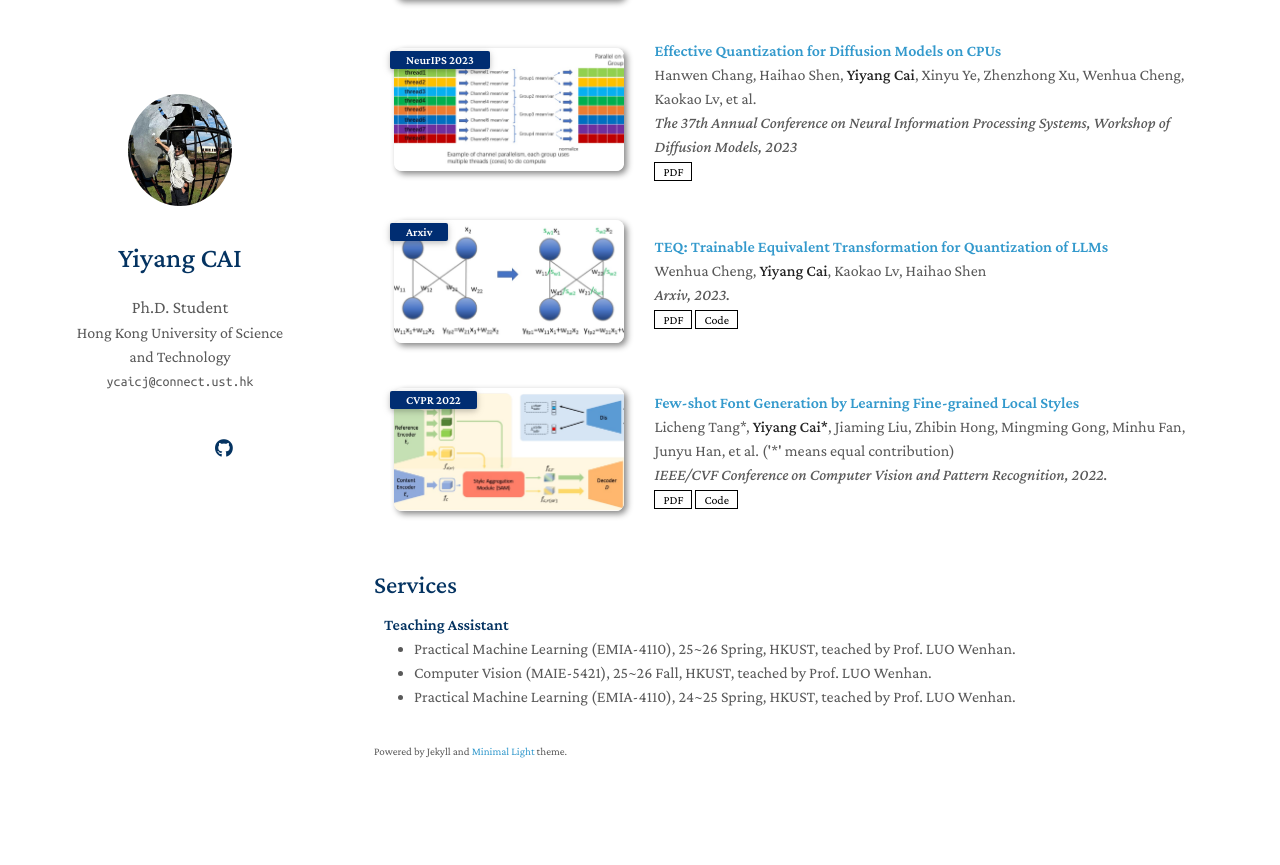
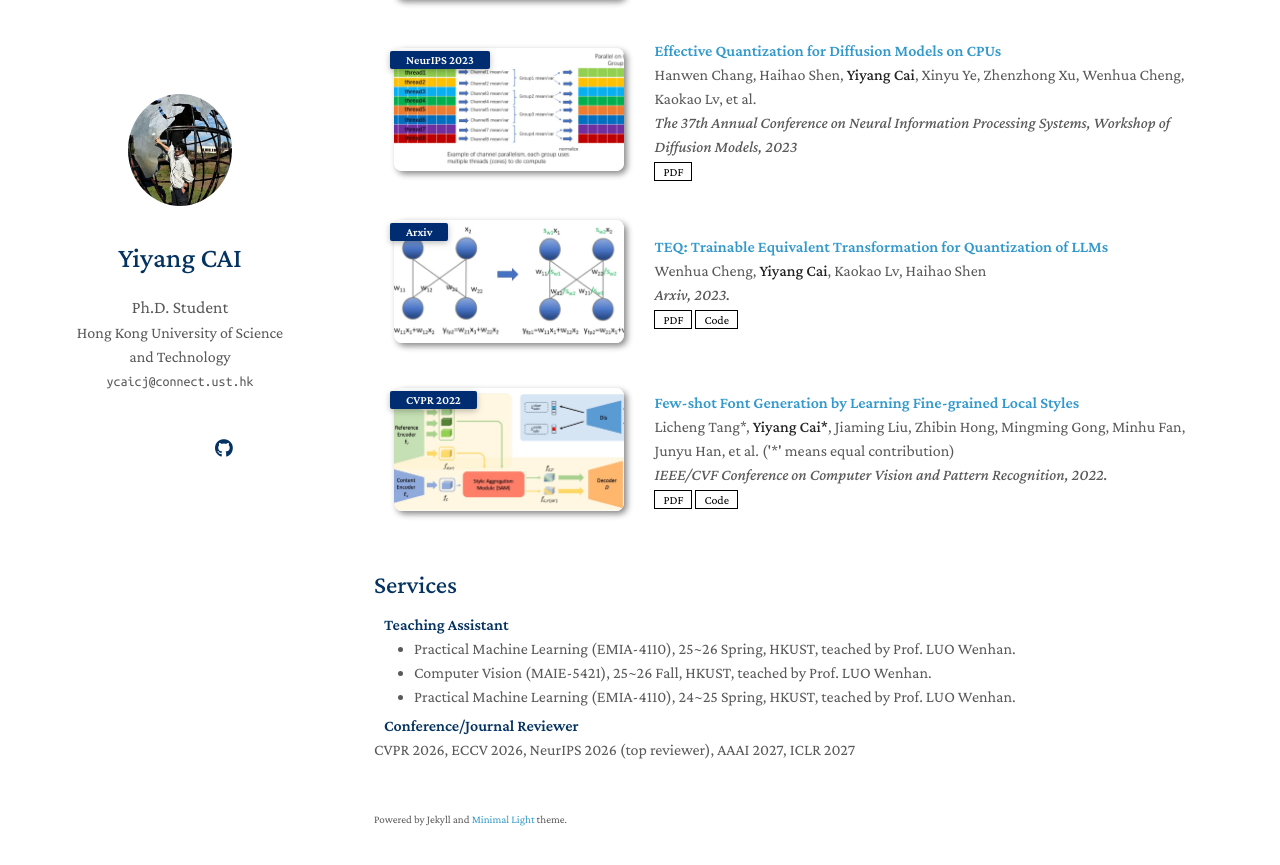
Before and after one commit to YIYANGCAI/YIYANGCAI.github.io, a Jekyll site: the page built from index.md, in a window 1280 px wide and 900 px high, scrolled down 1868 px. Shown: the top 865 px of the window. Built offline with Jekyll 4.4.1, drawn with Linux system fonts in a browser that asks for light colours; a style sheet for code colours, icons or effects is not loaded; our own code applies the rules of GitHub Pages for plain Markdown files; before the commit the page ends 2700 px from its top, so only the background shows below that.

Commit message:
Update services.md

```diff
--- a/_includes/services.md
+++ b/_includes/services.md
@@ -7,3 +7,7 @@
   <li><a><autocolor>Computer Vision (MAIE-5421), 25~26 Fall, HKUST, teached by Prof. LUO Wenhan.</autocolor></a></li>
   <li><a><autocolor>Practical Machine Learning (EMIA-4110), 24~25 Spring, HKUST, teached by Prof. LUO Wenhan.</autocolor></a></li>
 </ul>
+
+<h4 style="margin:0 10px 0;">Conference/Journal Reviewer</h4>
+
+<a><autocolor>CVPR 2026, ECCV 2026, NeurIPS 2026 (top reviewer), AAAI 2027, ICLR 2027</autocolor></a>
```
